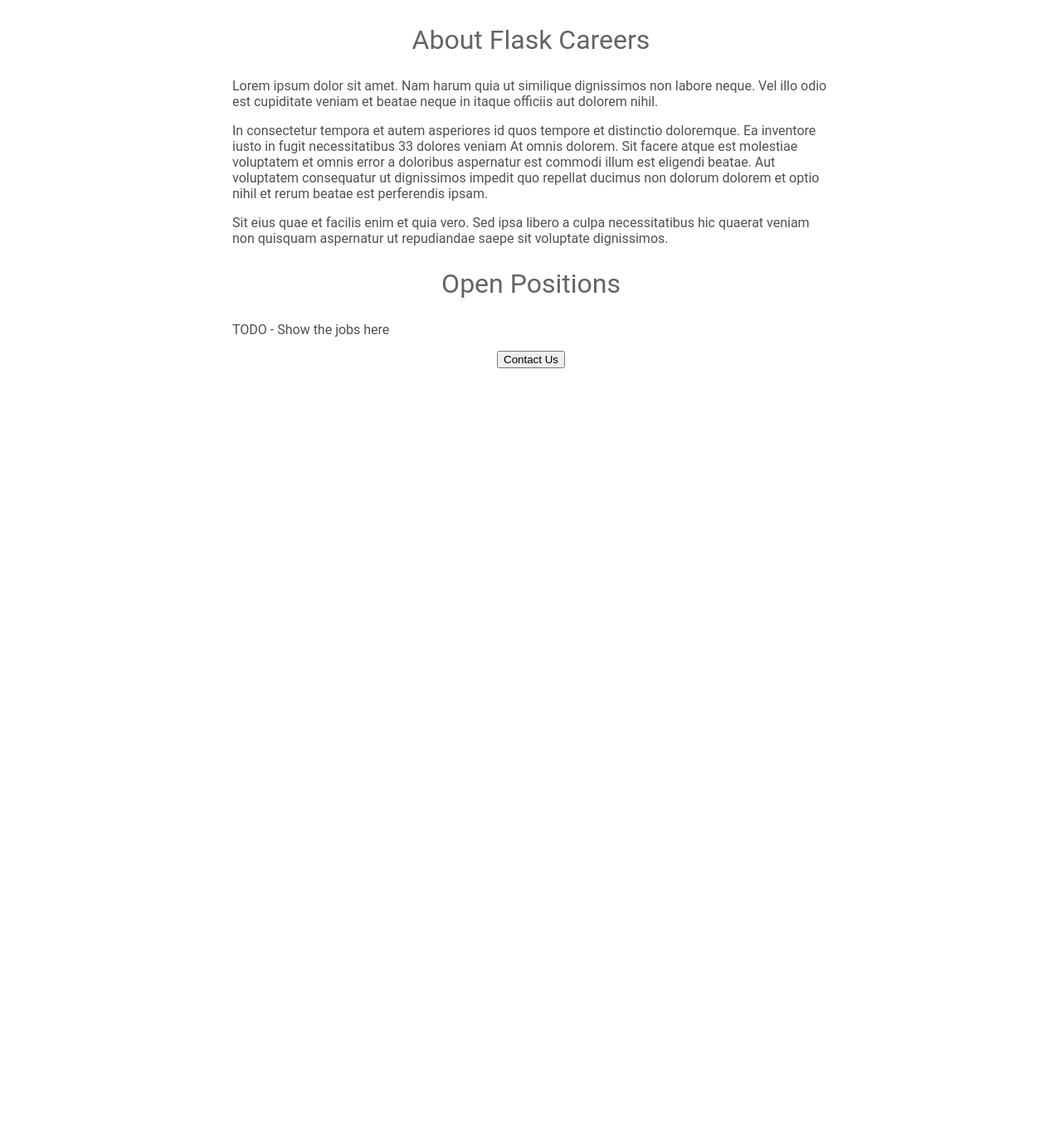
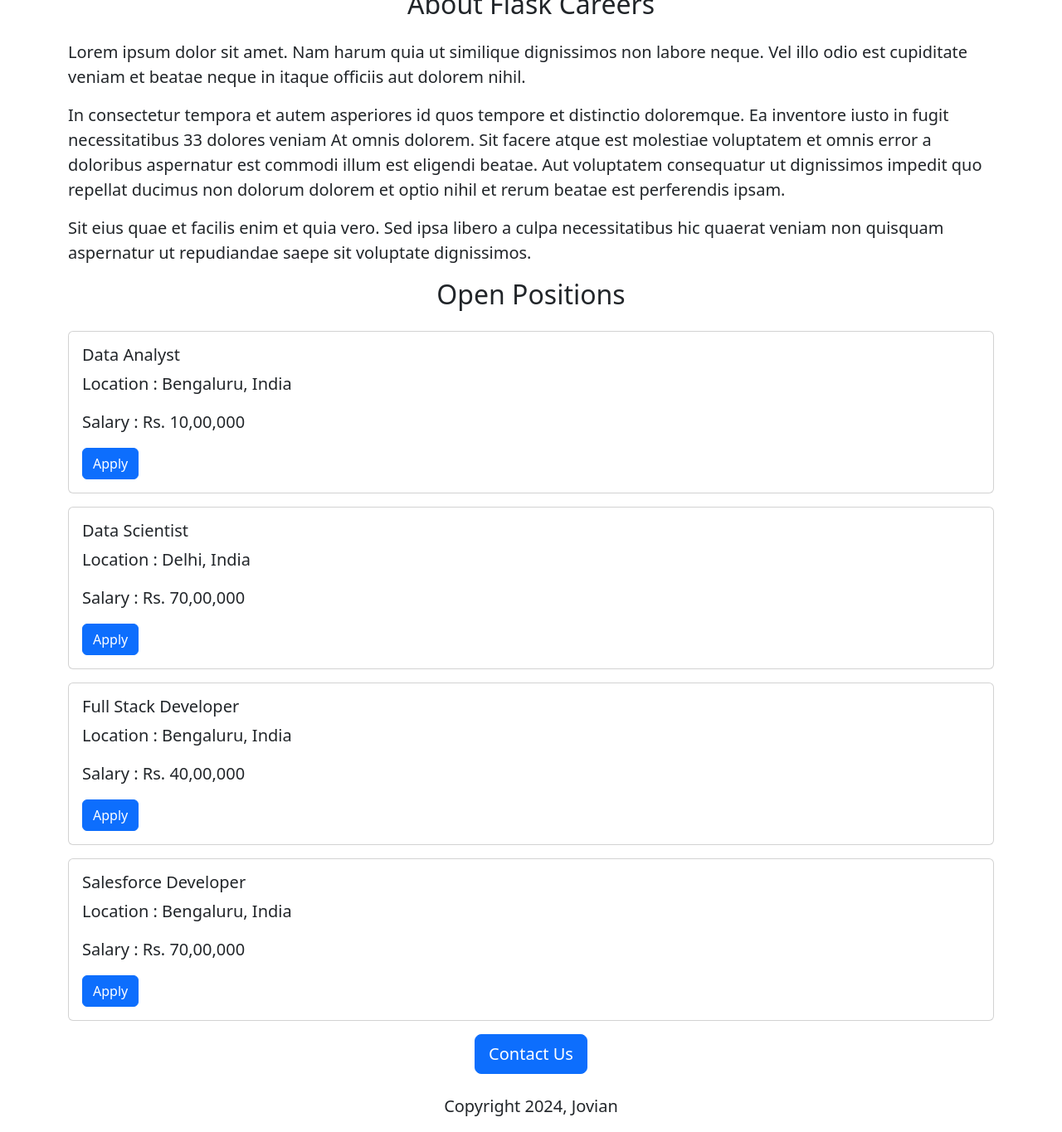
Before and after one commit to ayushthakkur1701/flask-career-website, a Flask app: page / in a window 1280 px wide. Shown: the part 462-1827 px from the top of the page at 83% size. Before the commit the page ends 906 px from the top, so only its background shows below. Run offline with Flask 3, Linux system fonts and the light colour scheme.

Commit message:
added dynamic data and api route

```diff
--- a/app.py
+++ b/app.py
@@ -1,11 +1,39 @@
-from flask import Flask, render_template
+from flask import Flask, render_template , jsonify
 
 app = Flask(__name__)
 
+JOBS = [
+  {'id':1,
+  'title':'Data Analyst',
+  'location':'Bengaluru, India',
+  'salary':'Rs. 10,00,000'
+  },
+  {'id':2,
+     'title':'Data Scientist',
+     'location':'Delhi, India',
+     'salary':'Rs. 70,00,000'
+  },
+  {'id':3,
+     'title':'Full Stack Developer',
+     'location':'Bengaluru, India',
+     'salary':'Rs. 40,00,000'
+  },
+  {'id':4,
+     'title':'Salesforce Developer',
+     'location':'Bengaluru, India',
+     'salary':'Rs. 70,00,000'
+  },
+
+
+]
 
 @app.route("/")
 def hello_world():
-  return render_template('home.html')
+  return render_template('home.html',jobs=JOBS)
+
+@app.route("/api/jobs")
+def list_jobs():
+  return jsonify(JOBS)
 
 
 if __name__ == "__main__":
--- a/templates/home.html
+++ b/templates/home.html
@@ -2,15 +2,12 @@
 <html>
   <head>
     <title>Flask Careers</title>
+    <meta charset="utf-8">
+    <meta name="viewport" content="width=device-width, initial-scale=1">
+    <link href="https://cdn.jsdelivr.net/npm/bootstrap@5.3.3/dist/css/bootstrap.min.css" rel="stylesheet" integrity="sha384-QWTKZyjpPEjISv5WaRU9OFeRpok6YctnYmDr5pNlyT2bRjXh0JMhjY6hW+ALEwIH" crossorigin="anonymous">
     <favicon></favicon>
     <style>
-      h1 {
-        font-size: 40px;
-        font-family: Roboto;
-        font-weight: normal;
-        color: rgb(100, 100, 100);
-        text-align: center;
-      }
+
 
       #banner {
         width: 100%;
@@ -18,34 +15,29 @@
         object-fit: cover;
       }
 
-      h2 {
-        font-family: Roboto;
-        font-size: 32px;
-        color: rgb(100, 100, 100);
-        text-align: center;
-        font-weight: normal;
-      }
 
-      p {
-        font-family: Roboto;
-        color: rgb(80, 80, 80);
-      }
-
-      #container {
-        max-width: 720px;
-        margin: 0 auto;
-      }
     </style>
   </head>
-  <body id="container">
-    <h1>Flask Careers</h1>
-    <img id="banner" src="static/banner.jpg" height="320">
-    <h2>About Flask Careers</h2>
-    <p>Lorem ipsum dolor sit amet. Nam harum quia ut similique dignissimos non labore neque. Vel illo odio est cupiditate veniam et beatae neque in itaque officiis aut dolorem nihil. </p><p>In consectetur tempora et autem asperiores id quos tempore et distinctio doloremque. Ea inventore iusto in fugit necessitatibus 33 dolores veniam At omnis dolorem. Sit facere atque est molestiae voluptatem et omnis error a doloribus aspernatur est commodi illum est eligendi beatae. Aut voluptatem consequatur ut dignissimos impedit quo repellat ducimus non dolorum dolorem et optio nihil et rerum beatae est perferendis ipsam. </p><p>Sit eius quae et facilis enim et quia vero. Sed ipsa libero a culpa necessitatibus hic quaerat veniam non quisquam aspernatur ut repudiandae saepe sit voluptate dignissimos. </p>
-    <h2>Open Positions</h2>
-    <p>TODO - Show the jobs here</p>
-    <div style="text-align: center">
-      <button>Contact Us</button>
+  <body >
+    <div class="container">
+    <h1 class="text-center mt-2 mb-4">Flask Careers</h1>
+    <img id="banner" src="static/banner.jpg" class="img-fluid" alt="banner">
+    <h2 class="text-center mt-2 mb-4">About Flask Careers</h2>
+    <p class="lead">Lorem ipsum dolor sit amet. Nam harum quia ut similique dignissimos non labore neque. Vel illo odio est cupiditate veniam et beatae neque in itaque officiis aut dolorem nihil. </p>
+      <p class="lead">In consectetur tempora et autem asperiores id quos tempore et distinctio doloremque. Ea inventore iusto in fugit necessitatibus 33 dolores veniam At omnis dolorem. Sit facere atque est molestiae voluptatem et omnis error a doloribus aspernatur est commodi illum est eligendi beatae. Aut voluptatem consequatur ut dignissimos impedit quo repellat ducimus non dolorum dolorem et optio nihil et rerum beatae est perferendis ipsam. </p>
+      <p class="lead">Sit eius quae et facilis enim et quia vero. Sed ipsa libero a culpa necessitatibus hic quaerat veniam non quisquam aspernatur ut repudiandae saepe sit voluptate dignissimos. </p>
+    <h2 class="text-center mt-2 mb-4">Open Positions</h2>
+
+      {% for job in jobs %}
+
+        {% include 'jobitem.html' %}
+
+      {% endfor%}
+
+    <div class="text-center">
+      <button class="btn btn-primary btn-lg">Contact Us</button>
+      <p class="mt-4 lead">Copyright 2024, Jovian</p>
+    </div>
     </div>
   </body>
 </html>
--- /dev/null
+++ b/templates/jobitem.html
@@ -0,0 +1,10 @@
+<div class="card mb-3 lead">
+  <div class="card-body">
+    <h5 class="card-title">{{job['title']}}</h5>
+    <p class="card-text">Location : {{ job['location']}}</p>
+    {% if 'salary' in job %}
+    <p class="card-text">Salary : {{ job['salary']}}</p>
+    {% endif %}
+    <a href="#" class="btn btn-primary">Apply</a>
+  </div>
+</div>
```
